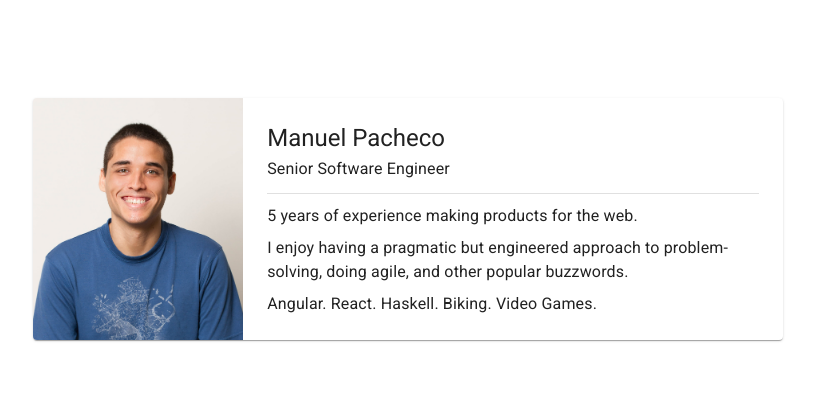
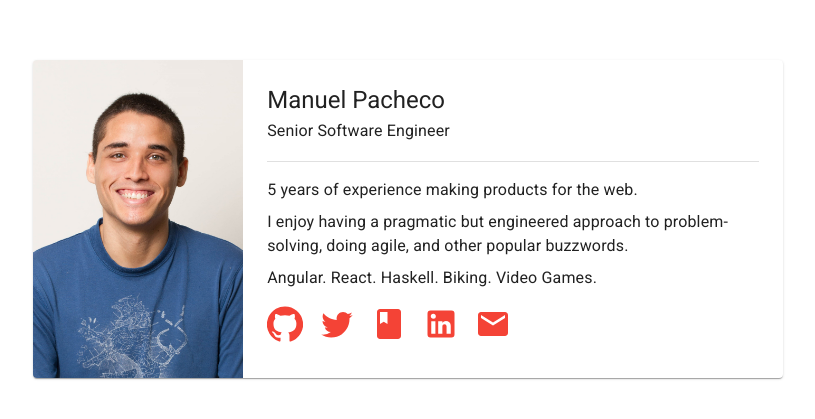
Before and after one commit to ShadowManu/website, a Gatsby site: page / in a window 1280 px wide. Shown: the part 181-600 px from the top of the page, without its empty margins (232-1047 px from the left). Built offline with nearby package versions, Linux system fonts and the light colour scheme; Gatsby itself is replaced by a stand-in of ours.

Commit message:
add network links

```diff
--- /dev/null
+++ b/src/components/networks.tsx
@@ -0,0 +1,65 @@
+import React from "react"
+import Tooltip from "@material-ui/core/Tooltip"
+
+import GitHub from "@material-ui/icons/GitHub"
+import Twitter from "@material-ui/icons/Twitter"
+import Book from "@material-ui/icons/Book"
+import LinkedIn from "@material-ui/icons/LinkedIn"
+import Email from "@material-ui/icons/Email"
+
+import { makeStyles } from "@material-ui/core/styles"
+import classnames from "classnames"
+
+// prettier-ignore
+const items = [
+  { name: "GitHub", url: "https://github.com/ShadowManu", icon: GitHub },
+  { name: "Twitter", url: "https://twitter.com/shadow_manu", icon: Twitter },
+  { name: "Medium", url: "https://medium.com/@manuelalejandropm", icon: Book },
+  { name: "LinkedIn", url: "https://www.linkedin.com/in/manuel-pacheco-22401569/", icon: LinkedIn },
+  { name: "Email", url: "mailto:me@shadowmanu.com", icon: Email },
+]
+
+const Networks = ({ className }) => {
+  const classes = useStyles()
+
+  return (
+    <div className={classnames(classes.root, className)}>
+      {items.map(({ name, url, icon: Icon }, i) => (
+        <Tooltip
+          key={name}
+          title={name}
+          placement="bottom"
+          classes={{ tooltip: classes.tooltip }}
+        >
+          <a href={url}>
+            <Icon className={classes.icon} />
+          </a>
+        </Tooltip>
+      ))}
+    </div>
+  )
+}
+
+const useStyles = makeStyles(theme => ({
+  root: {
+    maxWidth: "244px",
+    paddingBottom: theme.spacing(1),
+
+    display: "flex",
+    flexDirection: "row",
+    justifyContent: "space-between",
+    alignItems: "center",
+    flexWrap: "wrap",
+  },
+  tooltip: {
+    margin: 0,
+  },
+  icon: {
+    width: "36px",
+    height: "36px",
+    color: theme.palette.primary.main,
+    flexShrink: 0,
+  },
+}))
+
+export default Networks
--- a/src/pages/index.tsx
+++ b/src/pages/index.tsx
@@ -7,6 +7,7 @@ import Fade from "react-reveal/Fade"
 import Portrait from "../components/portrait"
 import SEO from "../components/seo"
 import Shell from "../components/shell"
+import Networks from "../components/networks"
 
 const IndexPage = () => {
   const classes = useStyles()
@@ -37,6 +38,7 @@ const IndexPage = () => {
         <Text variant="body1" className={classes.spaced}>
           Angular. React. Haskell. Biking. Video Games.
         </Text>
+        <Networks className={classes.networks} />
       </Box>
     </Shell>
   )
@@ -69,11 +71,14 @@ const useStyles = makeStyles(theme => ({
     boxSizing: "border-box",
   },
   divider: {
-    margin: "10px 0",
+    margin: `${theme.spacing(2)}px 0`,
   },
   spaced: {
     marginTop: theme.spacing(1),
   },
+  networks: {
+    marginTop: theme.spacing(2),
+  },
 }))
 
 export default IndexPage
```
